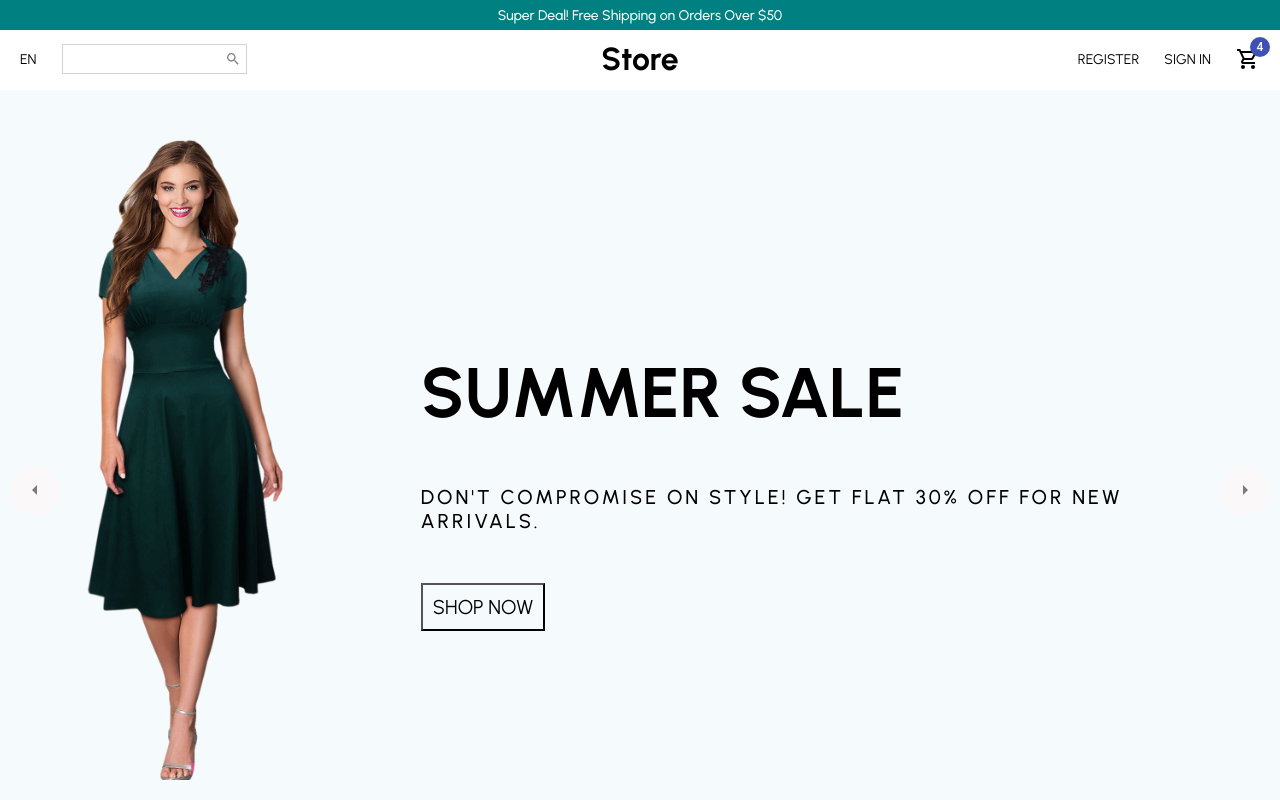
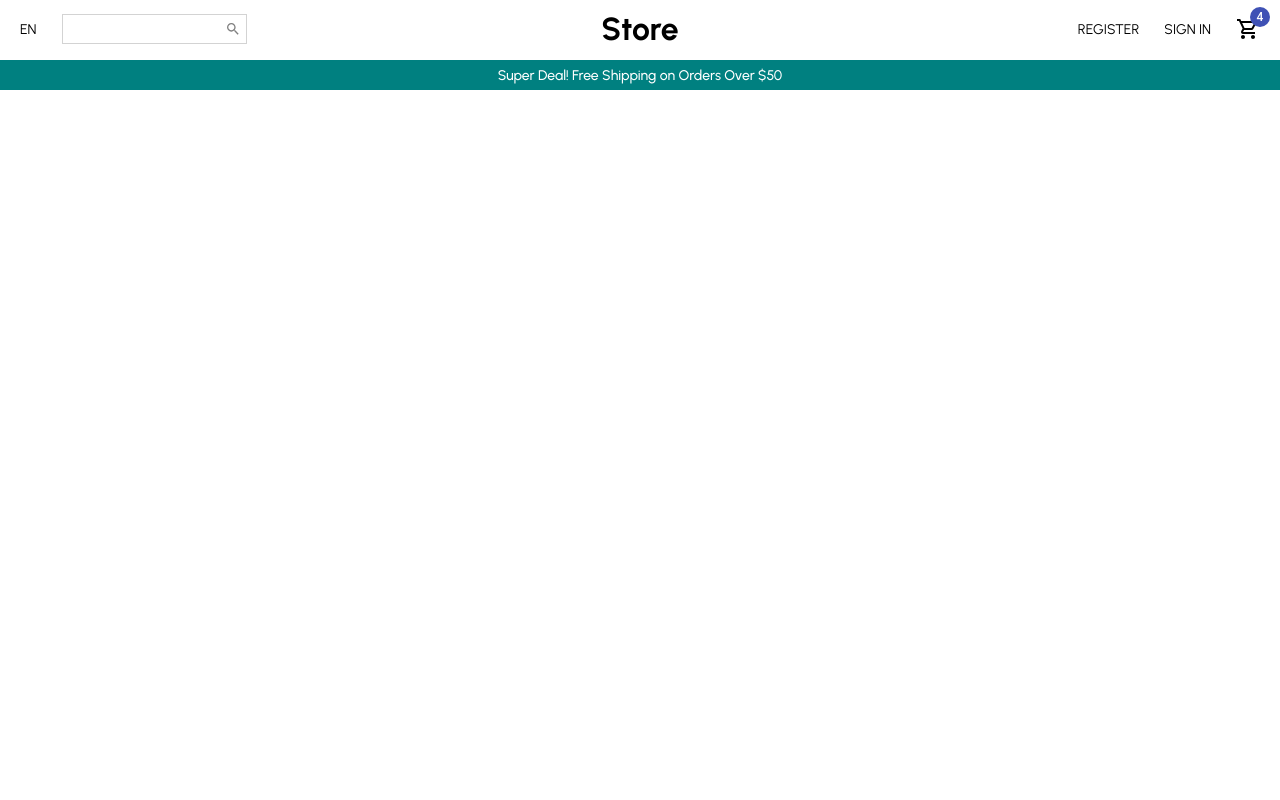
Before and after one commit to YasiraBanuka/E-Commerce-Application--MERN, a React (Create React App) app in the folder client/: page / in a window 1280 px wide. Shown: the top 800 px of the page. Built offline with nearby package versions, Linux system fonts and the light colour scheme.

Commit message:
product list page started

```diff
--- a/client/src/App.jsx
+++ b/client/src/App.jsx
@@ -1,7 +1,8 @@
 import Home from "./pages/Home";
+import ProductList from "./pages/ProductList";
 
 const App = () => {
-  return <Home />;
+  return <ProductList />;
 };
 
 export default App;
--- /dev/null
+++ b/client/src/pages/ProductList.jsx
@@ -0,0 +1,17 @@
+import React from "react";
+import styled from "styled-components";
+import Navbar from "../components/Navbar";
+import Announcement from "../components/Announcement";
+
+const Container = styled.div``;
+
+const ProductList = () => {
+  return (
+    <Container>
+      <Navbar />
+      <Announcement />
+    </Container>
+  );
+};
+
+export default ProductList;
```
